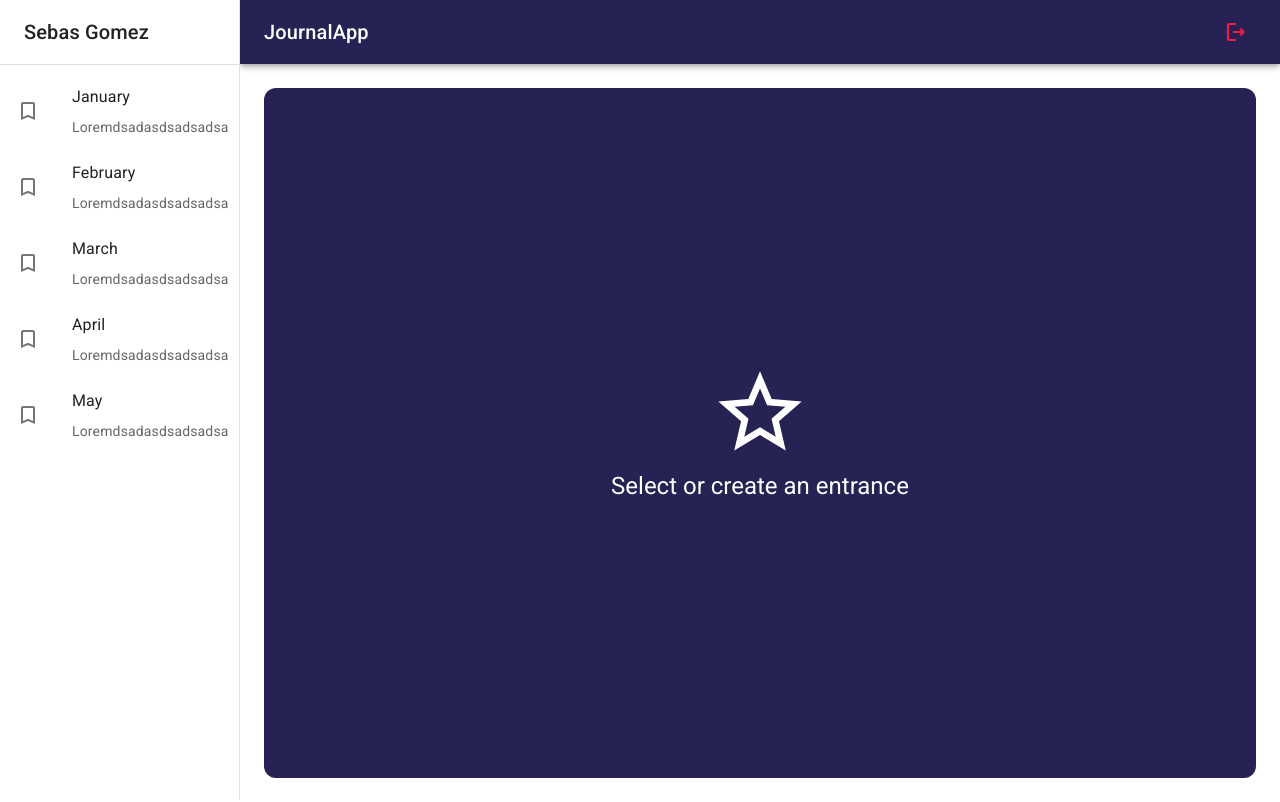
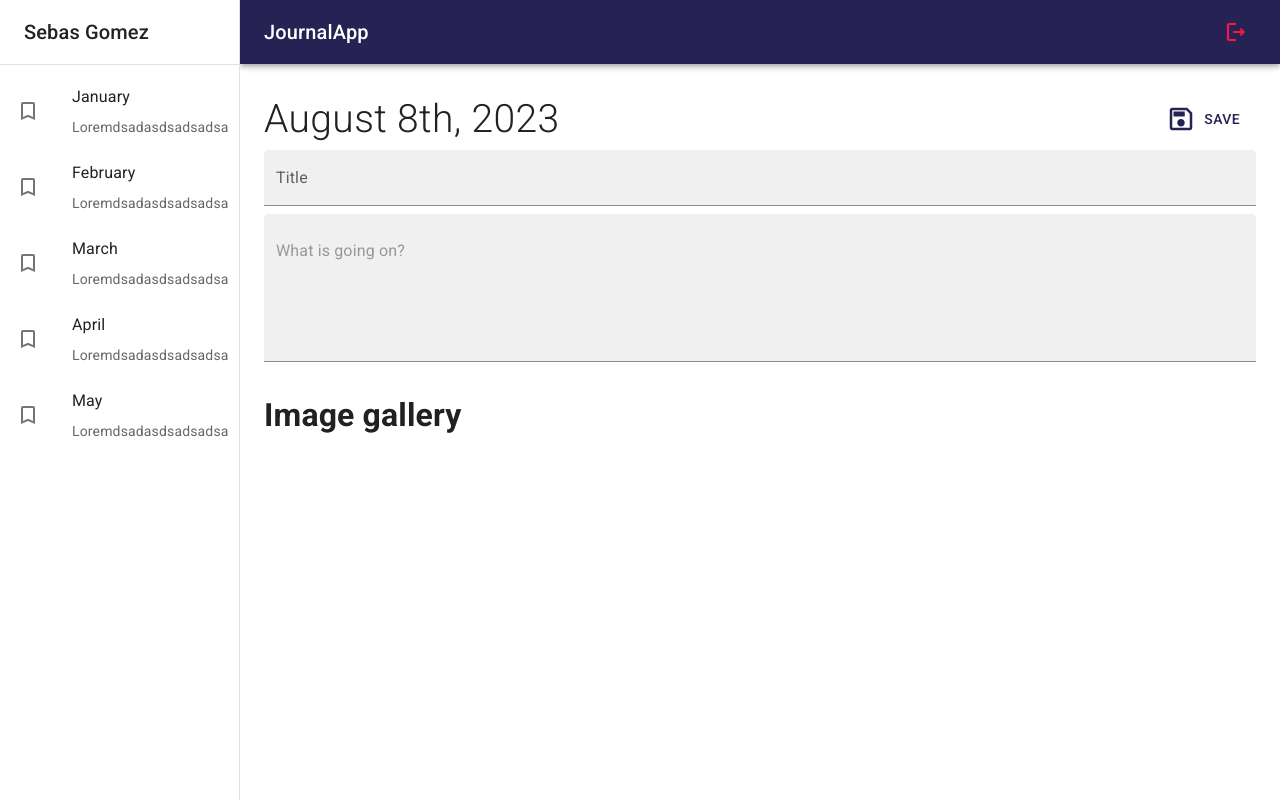
Before and after one commit to sebasGZA/journal-app, a React (Vite) app: page / in a window 1280 px wide. Built offline with nearby package versions, Linux system fonts and the light colour scheme.

Commit message:
<NoteView />

```diff
--- /dev/null
+++ b/src/journal/components/ImageGallery.jsx
@@ -0,0 +1,7 @@
+export const ImageGallery = () => {
+  return (
+    <>
+      <h1>Image gallery</h1>
+    </>
+  );
+};
--- a/src/journal/pages/JournalPage.jsx
+++ b/src/journal/pages/JournalPage.jsx
@@ -1,10 +1,12 @@
 import { JournalLayout } from "../layouts/JournalLayout";
-import { NothingSelectedView } from "../views";
+import { NoteView, NothingSelectedView } from "../views";
 
 export const JournalPage = () => {
   return (
     <JournalLayout>
-      <NothingSelectedView />
+      {/* <NothingSelectedView /> */}
+
+      <NoteView />
     </JournalLayout>
   );
 };
--- /dev/null
+++ b/src/journal/views/NoteView.jsx
@@ -0,0 +1,50 @@
+import { SaveOutlined } from "@mui/icons-material";
+import { Button, Grid, TextField, Typography } from "@mui/material";
+import { ImageGallery } from "../components/ImageGallery";
+
+export const NoteView = () => {
+  return (
+    <Grid
+      container
+      direction="row"
+      justifyContent="space-between"
+      alignItems="center"
+      sx={{ mb: 1 }}
+    >
+      <Grid item>
+        <Typography fontSize={39} fontWeight="light">
+          August 8th, 2023
+        </Typography>
+      </Grid>
+
+      <Grid item>
+        <Button color="primary" sx={{ padding: 2 }}>
+          <SaveOutlined sx={{ fontSize: 30, mr: 1 }} />
+          Save
+        </Button>
+      </Grid>
+
+      <Grid container>
+        <TextField
+          type="text"
+          variant="filled"
+          fullWidth
+          placeholder="Type a title"
+          label="Title"
+          sx={{ border: "none", mb: 1 }}
+        />
+        <TextField
+          type="text"
+          variant="filled"
+          fullWidth
+          multiline
+          placeholder="What is going on?"
+          sx={{ border: "none", mb: 1 }}
+          minRows={5}
+        />
+      </Grid>
+
+      <ImageGallery />
+    </Grid>
+  );
+};
--- a/src/journal/views/index.js
+++ b/src/journal/views/index.js
@@ -1 +1,2 @@
 export * from "./NothingSelectedView";
+export * from "./NoteView";
```
